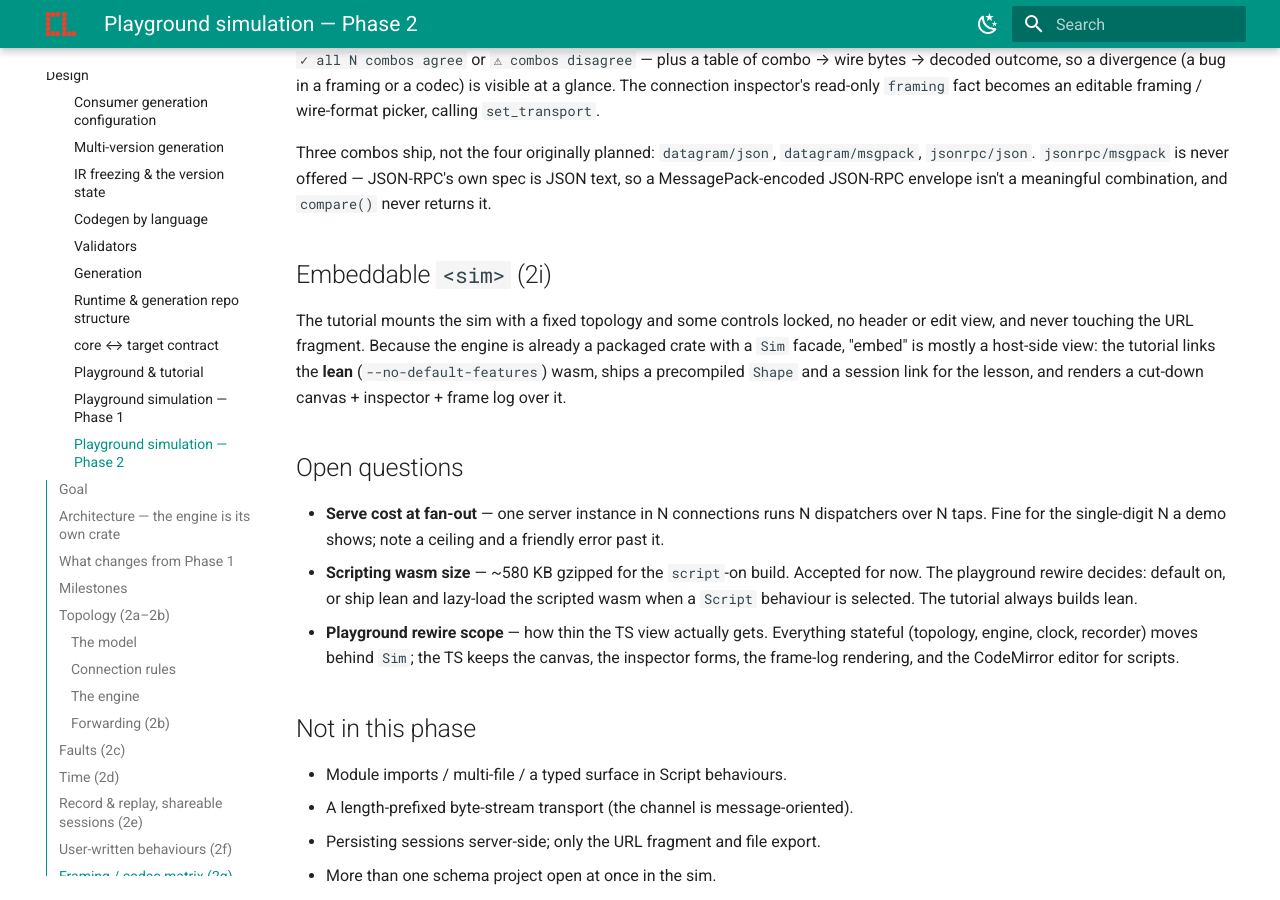
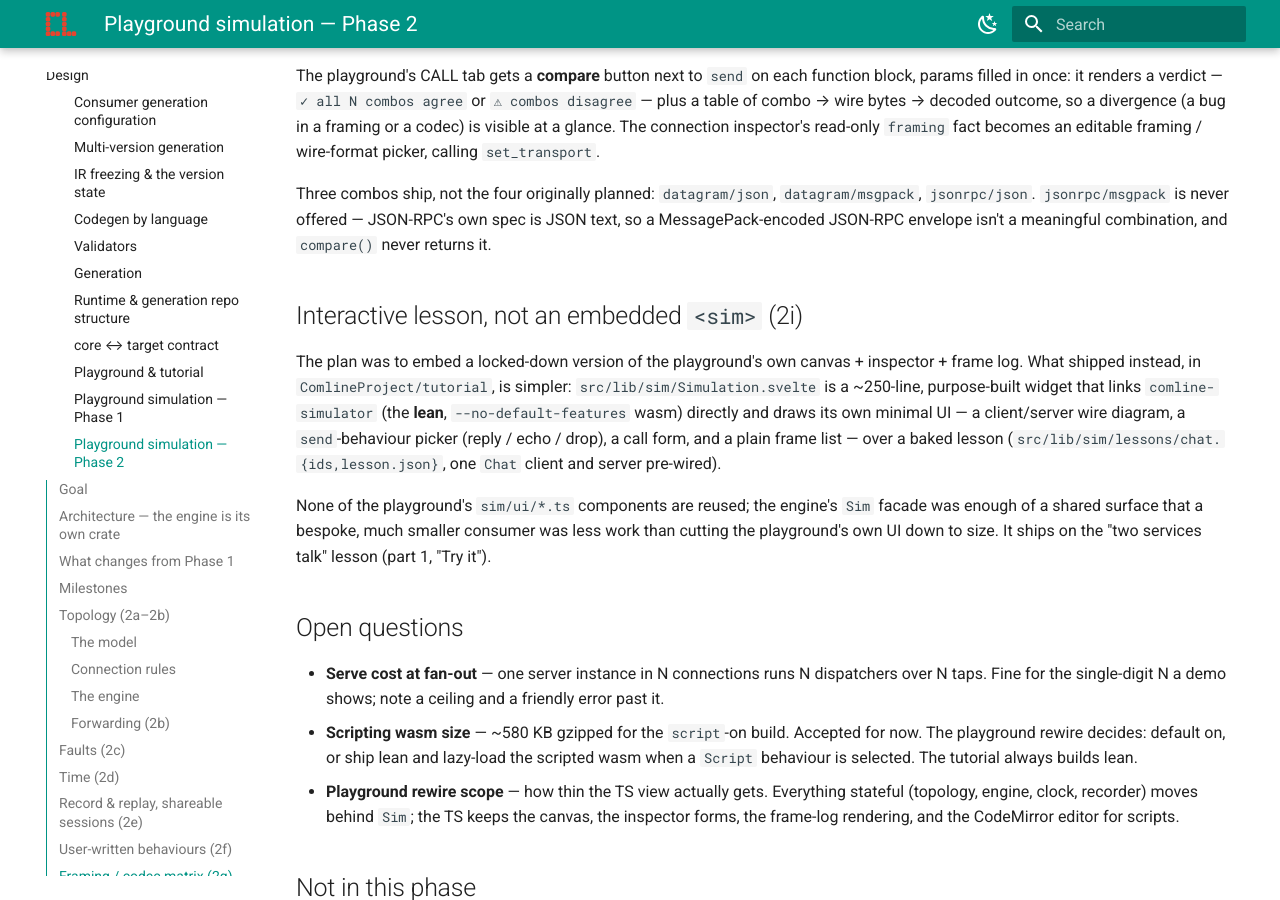
Before and after one commit to ComlineProject/docs, an MkDocs documentation site: the page built from docs/docs/design/playground-simulation-phase-2.md, in a window 1280 px wide and 900 px high, scrolled down 6305 px. Built offline with MkDocs 1.6.1 and Material for MkDocs 9.7.7, drawn with Linux system fonts in a browser that asks for light colours; the version menu is left out; some of the changed text lies outside the part shown.

Commit message:
docs: mark 2i done — shipped as a bespoke lesson widget, not <sim>
The plan was to embed a locked-down playground canvas + inspector +
frame log. What shipped in ComlineProject/tutorial is simpler:
Simulation.svelte, a ~250-line purpose-built widget that talks to
comline-simulator directly with its own minimal UI, live on the "two
services talk" lesson ("Try it"). None of the playground's sim/ui/*.ts
is reused.

Also flips the top status line to complete and confirms the other
"Remaining" item — the playground UI rewire onto Sim — already
happened (no vendored @comline/runtime, no drift-guard test).

```diff
--- a/docs/docs/design/playground-simulation-phase-2.md
+++ b/docs/docs/design/playground-simulation-phase-2.md
@@ -1,9 +1,9 @@
 # Playground simulation — Phase 2
 
-Status: **in progress** — 2a–2g and the full engine port are done, as PRs #1–#10
-against [`ComlineProject/simulator`](https://github.com/ComlineProject/simulator).
-Remaining: rewiring the playground UI onto the new engine, and 2i (the tutorial
-embed). 2h is **subsumed** — see below.
+Status: **complete** — 2a–2g and the full engine port shipped as PRs #1–#10
+against [`ComlineProject/simulator`](https://github.com/ComlineProject/simulator);
+the playground UI is rewired onto that engine. 2h is **subsumed** and 2i shipped
+differently than planned — both below.
 
 Phase 1 proved one call between two services on the real `@comline/runtime`.
 Phase 2 turns that into a place to reason about *distributed* behaviour: many
@@ -118,11 +118,11 @@ Three core generalisations carry the rest:
 | **2f** | **User-written behaviours** — a sandboxed **Rhai** script as an 8th behaviour kind; the canned ones stay | a script returning `#{ body: params[0] }` drives `send`; an infinite-loop script is stopped (operations limit), not hung; `state` persists between calls | ✅ |
 | **2g** | **Framing / codec matrix** — the same call through datagram + JSON-RPC, JSON + MessagePack, side by side | one `send` rendered three ways (`jsonrpc/msgpack` isn't a real combo — JSON-RPC is JSON-only); the decoded bodies match; the JSON-RPC and datagram request frames differ only as their specs say | ✅ |
 | **2h** | ~~Route A — transpile the generated TS in-browser~~ | — | **subsumed** — the Rust engine already runs the real `comline-runtime` contract; there is no re-implementation to reconcile |
-| **2i** | **Embeddable `<sim>`** — a fixed, partly-locked topology; no header / edit view; the lean (`--no-default-features`) wasm | the tutorial's "two services talk" lesson embeds the sim with `chat-1` / `chat-2` pre-wired and the palette hidden | ▫ |
+| **2i** | **Interactive lesson, not an embedded `<sim>`** — `ComlineProject/tutorial` ships its own small `Simulation.svelte` driving `comline-simulator` directly (the lean, `--no-default-features` wasm); no canvas, palette, or inspector reused | the "two services talk" lesson (part 1, "Try it") wires `chat-1` / `chat-2`, lets you pick the server's `send` behaviour, and sends a live call | ✅ |
 
-Also on the list before Phase 2 closes: **rewire the playground UI** — replace
-`app/src/sim/*.ts` with a thin view over `Sim`, and delete the vendored
-`@comline/runtime` + the drift-guard test.
+Also done before Phase 2 closed: the **playground UI rewire** — `app/src/sim/*.ts`
+is a thin view over `Sim`; the vendored `@comline/runtime` and the drift-guard
+test are gone.
 
 ## Topology (2a–2b)
 
@@ -280,14 +280,21 @@ Three combos ship, not the four originally planned: `datagram/json`,
 JSON-RPC's own spec is JSON text, so a MessagePack-encoded JSON-RPC envelope
 isn't a meaningful combination, and `compare()` never returns it.
 
-## Embeddable `<sim>` (2i)
+## Interactive lesson, not an embedded `<sim>` (2i)
 
-The tutorial mounts the sim with a fixed topology and some controls locked, no
-header or edit view, and never touching the URL fragment. Because the engine is
-already a packaged crate with a `Sim` facade, "embed" is mostly a host-side view:
-the tutorial links the **lean** (`--no-default-features`) wasm, ships a
-precompiled `Shape` and a session link for the lesson, and renders a cut-down
-canvas + inspector + frame log over it.
+The plan was to embed a locked-down version of the playground's own canvas +
+inspector + frame log. What shipped instead, in `ComlineProject/tutorial`, is
+simpler: `src/lib/sim/Simulation.svelte` is a ~250-line, purpose-built widget
+that links `comline-simulator` (the **lean**, `--no-default-features` wasm)
+directly and draws its own minimal UI — a client/server wire diagram, a
+`send`-behaviour picker (reply / echo / drop), a call form, and a plain frame
+list — over a baked lesson (`src/lib/sim/lessons/chat.{ids,lesson.json}`, one
+`Chat` client and server pre-wired).
+
+None of the playground's `sim/ui/*.ts` components are reused; the engine's `Sim`
+facade was enough of a shared surface that a bespoke, much smaller consumer was
+less work than cutting the playground's own UI down to size. It ships on the
+"two services talk" lesson (part 1, "Try it").
 
 ## Open questions
 
```
